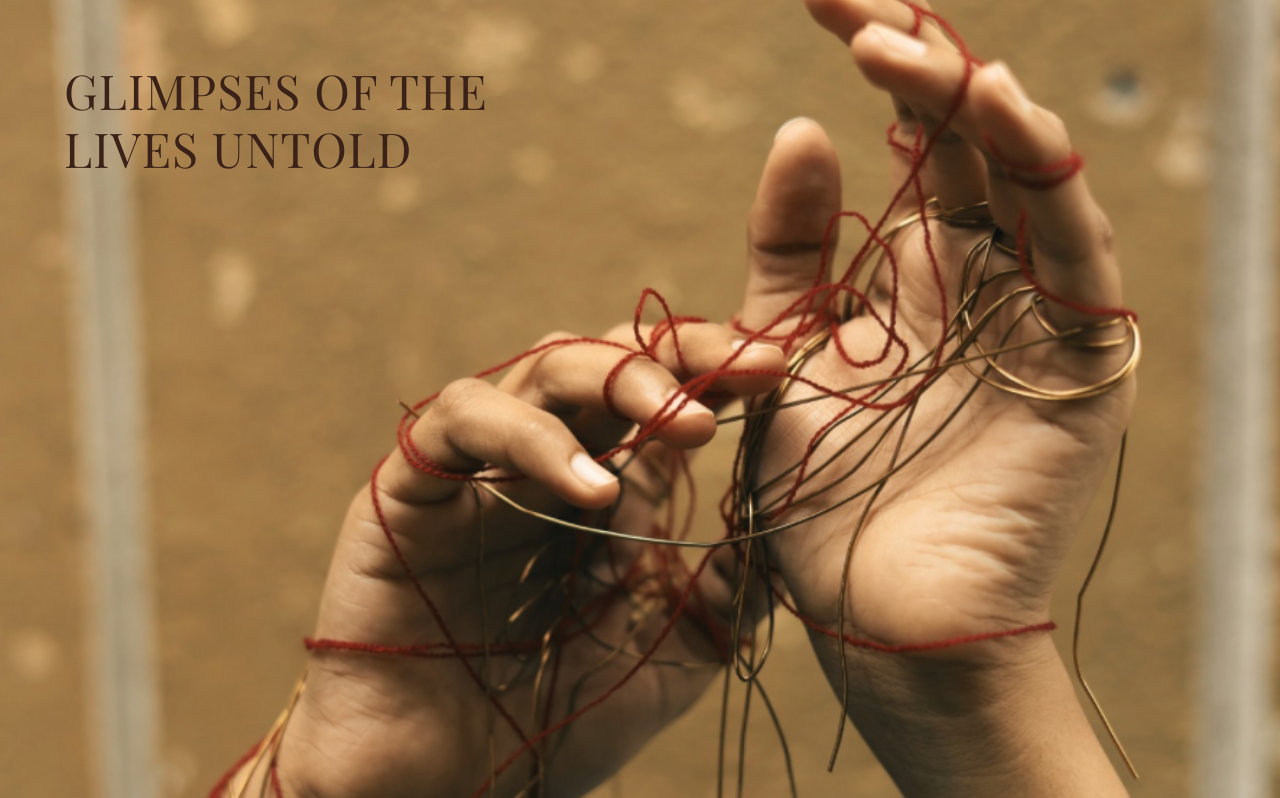
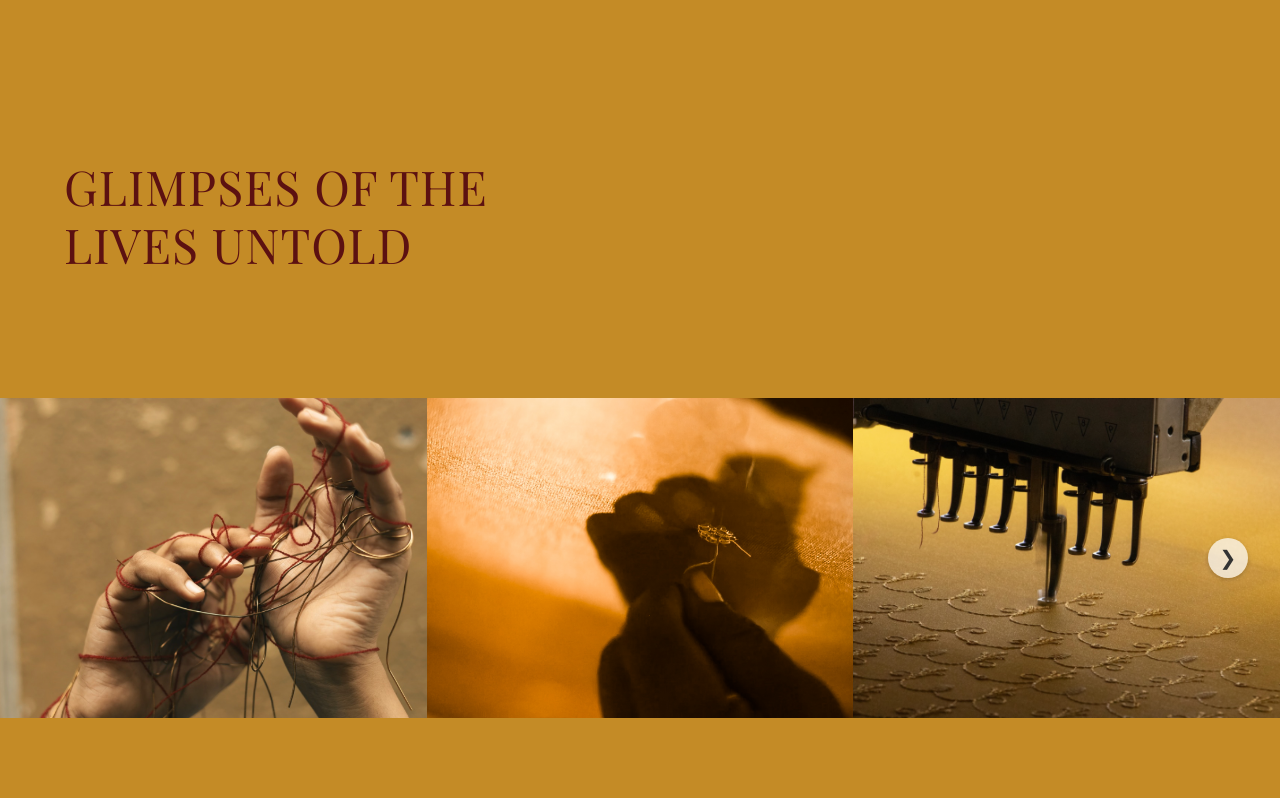
Before and after one commit to serahceciliarogers/zareh, a plain HTML site: page index.html in a window 1280 px wide. Shown: the part 802-1600 px from the top of the page. Drawn offline with nearby package versions, Linux system fonts and the light colour scheme; grey boxes are pictures that could not be loaded; a web font is replaced by a local one.

Commit message:
feat: update section 2 with a scrollable image carousel

```diff
--- a/index.html
+++ b/index.html
@@ -1,11 +1,13 @@
 <!DOCTYPE html>
 <html lang="en">
+
 <head>
     <meta charset="UTF-8">
     <meta name="viewport" content="width=device-width, initial-scale=1.0">
     <title>Zareh | Zari Zardozi</title>
     <link rel="stylesheet" href="styles.css">
 </head>
+
 <body>
 
     <!-- Fixed Side Navigation -->
@@ -26,11 +28,13 @@
             <div class="logo">ZAREH</div>
             <nav>
                 <ul>
-                    <li><a href="#section-3">About</a></li>
-                    <li><a href="#section-5">Artisans</a></li>
-                    <li><a href="#section-6">Process</a></li>
-                    <li><a href="#">Shop</a></li>
-                    <li><a href="#section-8">Contact</a></li>
+                    <li><a href="#section-3">GLIMSES</a></li>
+                    <li><a href="#section-5">ABOUT</a></li>
+                    <li><a href="#section-6">COMMUNITY</a></li>
+                    <li><a href="#">ARTISANS</a></li>
+                    <li><a href="#section-8">PROCESS</a></li>
+                    <li><a href="#section-8">LOCATION</a></li>
+                    <li><a href="#section-8">CONTACT</a></li>
                 </ul>
             </nav>
         </header>
@@ -43,7 +47,19 @@
 
     <!-- Section 2: Glimpses -->
     <section id="section-2" class="page-section glimpses-section">
-        <h2 class="section-title dark-serif">GLIMPSES OF THE<br>LIVES UNTOLD</h2>
+        <h2 class="section-title dark-serif" style="color: var(--color-primary-dark);">GLIMPSES OF THE<br>LIVES UNTOLD</h2>
+        <div class="carousel-container">
+            <div class="carousel-track" id="glimpses-track">
+                <img src="assets/images/zareh image2.png" alt="Glimpse 1" class="carousel-image">
+                <img src="assets/images/zareh image3.jpg" alt="Glimpse 2" class="carousel-image">
+                <img src="assets/images/zareh image4.png" alt="Glimpse 3" class="carousel-image">
+                <!-- Additional images can be uploaded and added here -->
+                <img src="assets/images/zareh image5.jpg" alt="Glimpse 4" class="carousel-image" loading="lazy">
+                <img src="assets/images/zareh image6.png" alt="Glimpse 5" class="carousel-image" loading="lazy">
+                <img src="assets/images/zareh image7.jpg" alt="Glimpse 6" class="carousel-image" loading="lazy">
+            </div>
+            <button class="carousel-btn next-btn" id="next-glimpse">&#10095;</button>
+        </div>
     </section>
 
     <!-- Section 3: About -->
@@ -51,9 +67,15 @@
         <div class="about-container">
             <h2 class="section-title dark-serif">ABOUT PANCHLA</h2>
             <div class="text-content">
-                <p>Located just about 20 kilometers from the bustling city of Kolkata, Panchla is a vibrant community development block in the Howrah district. Its name, literally translating to "Five Villages," hints at its historical roots as a cluster of settlements that grew together into a thriving hub of culture and commerce.</p>
-                <p>While the region is framed by the serene alluvial plains of the Damodar and Hooghly rivers, Panchla's true identity lies in its people.</p>
-                <p>It is a land where agricultural heritage meets industrial skill—a place where the skyline is dotted with both green fields and the busy workshops of master artisans. Today, Panchla stands as a symbol of rural resilience and the timeless beauty of Bengal's traditional crafts.</p>
+                <p>Located just about 20 kilometers from the bustling city of Kolkata, Panchla is a vibrant community
+                    development block in the Howrah district. Its name, literally translating to "Five Villages," hints
+                    at its historical roots as a cluster of settlements that grew together into a thriving hub of
+                    culture and commerce.</p>
+                <p>While the region is framed by the serene alluvial plains of the Damodar and Hooghly rivers, Panchla's
+                    true identity lies in its people.</p>
+                <p>It is a land where agricultural heritage meets industrial skill—a place where the skyline is dotted
+                    with both green fields and the busy workshops of master artisans. Today, Panchla stands as a symbol
+                    of rural resilience and the timeless beauty of Bengal's traditional crafts.</p>
             </div>
         </div>
     </section>
@@ -64,7 +86,8 @@
             <h2 class="section-title gold-serif">OUR COMMUNITY</h2>
             <div class="text-content light-text">
                 <h3>The Fabric of Our Community</h3>
-                <p>Zari Zardozi isn't just a craft here; it's a way of life. The community in Panchla has preserved this intricate art for generations, passing down techniques and passion from parent to child.</p>
+                <p>Zari Zardozi isn't just a craft here; it's a way of life. The community in Panchla has preserved this
+                    intricate art for generations, passing down techniques and passion from parent to child.</p>
             </div>
         </div>
     </section>
@@ -110,4 +133,5 @@
 
     <script src="script.js"></script>
 </body>
+
 </html>
--- a/script.js
+++ b/script.js
@@ -21,4 +21,26 @@ document.addEventListener('DOMContentLoaded', () => {
             navDots[currentImageIndex].classList.add('active');
         }
     });
+
+    // Carousel Logic for Section 2
+    const track = document.getElementById('glimpses-track');
+    const nextBtn = document.getElementById('next-glimpse');
+    let currentSlideIndex = 0;
+
+    if (track && nextBtn) {
+        nextBtn.addEventListener('click', () => {
+            const images = track.querySelectorAll('.carousel-image');
+            const totalImages = images.length;
+
+            // We show 3 images at a time, scroll by 1 image (33.333%)
+            if (currentSlideIndex < totalImages - 3) {
+                currentSlideIndex++;
+            } else {
+                currentSlideIndex = 0; // Loop back to start
+            }
+
+            const scrollPercentage = -(currentSlideIndex * 33.3333);
+            track.style.transform = `translateX(${scrollPercentage}%)`;
+        });
+    }
 });
--- a/styles.css
+++ b/styles.css
@@ -38,7 +38,7 @@ body, html {
 
 /* Background Images */
 #section-1 { background-image: url('./assets/images/zareh image1.jpg'); }
-#section-2 { background-image: url('./assets/images/zareh image2.png'); }
+#section-2 { background-color: #c48b26; /* Solid mustard color */ position: relative; overflow: hidden; }
 #section-3 { background-image: url('./assets/images/zareh image3.jpg'); }
 #section-4 { background-image: url('./assets/images/zareh image4.png'); }
 #section-5 { background-image: url('./assets/images/zareh image5.jpg'); }
@@ -62,6 +62,60 @@ body, html {
 
 .dark-serif { color: var(--color-text-dark); }
 .gold-serif { color: var(--color-gold); text-shadow: 1px 1px 4px rgba(0,0,0,0.4); }
+
+/* --- Carousel Styles (Section 2) --- */
+#section-2 .section-title {
+  position: absolute;
+  top: 20%;
+  left: 4rem;
+  z-index: 10;
+}
+
+.carousel-container {
+  width: 100%;
+  position: absolute;
+  top: 50%;
+  display: flex;
+  align-items: center;
+}
+
+.carousel-track {
+  display: flex;
+  width: 100%;
+  gap: 0;
+  transition: transform 0.5s ease-in-out;
+}
+
+.carousel-image {
+  width: 33.333%;
+  height: 40vh;
+  object-fit: cover;
+  flex-shrink: 0;
+}
+
+.carousel-btn {
+  position: absolute;
+  right: 2rem;
+  top: 50%;
+  transform: translateY(-50%);
+  background: rgba(255, 255, 255, 0.7);
+  border: none;
+  width: 40px;
+  height: 40px;
+  border-radius: 50%;
+  font-size: 20px;
+  cursor: pointer;
+  z-index: 20;
+  display: flex;
+  justify-content: center;
+  align-items: center;
+  box-shadow: 0 2px 5px rgba(0,0,0,0.2);
+  color: #333;
+}
+
+.carousel-btn:hover {
+  background: white;
+}
 
 /* --- Section 1: Hero --- */
 header {
```
